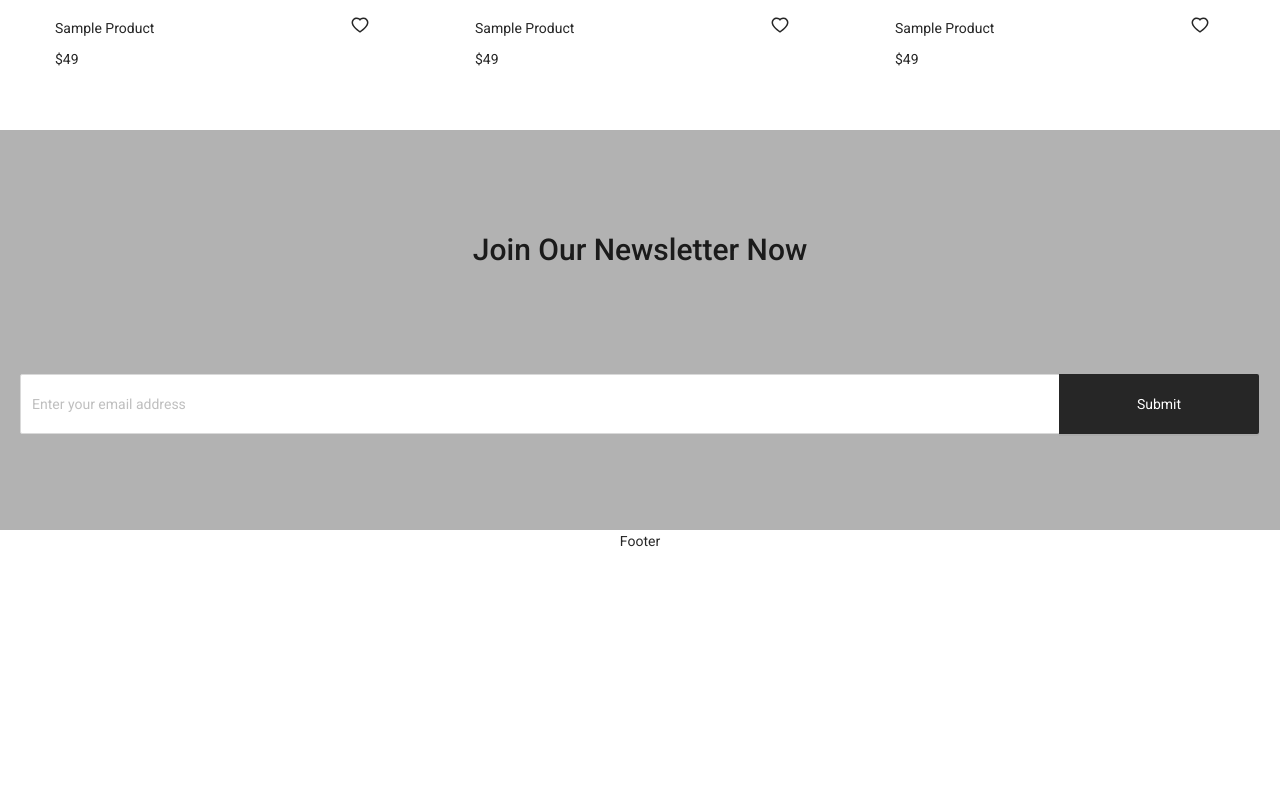
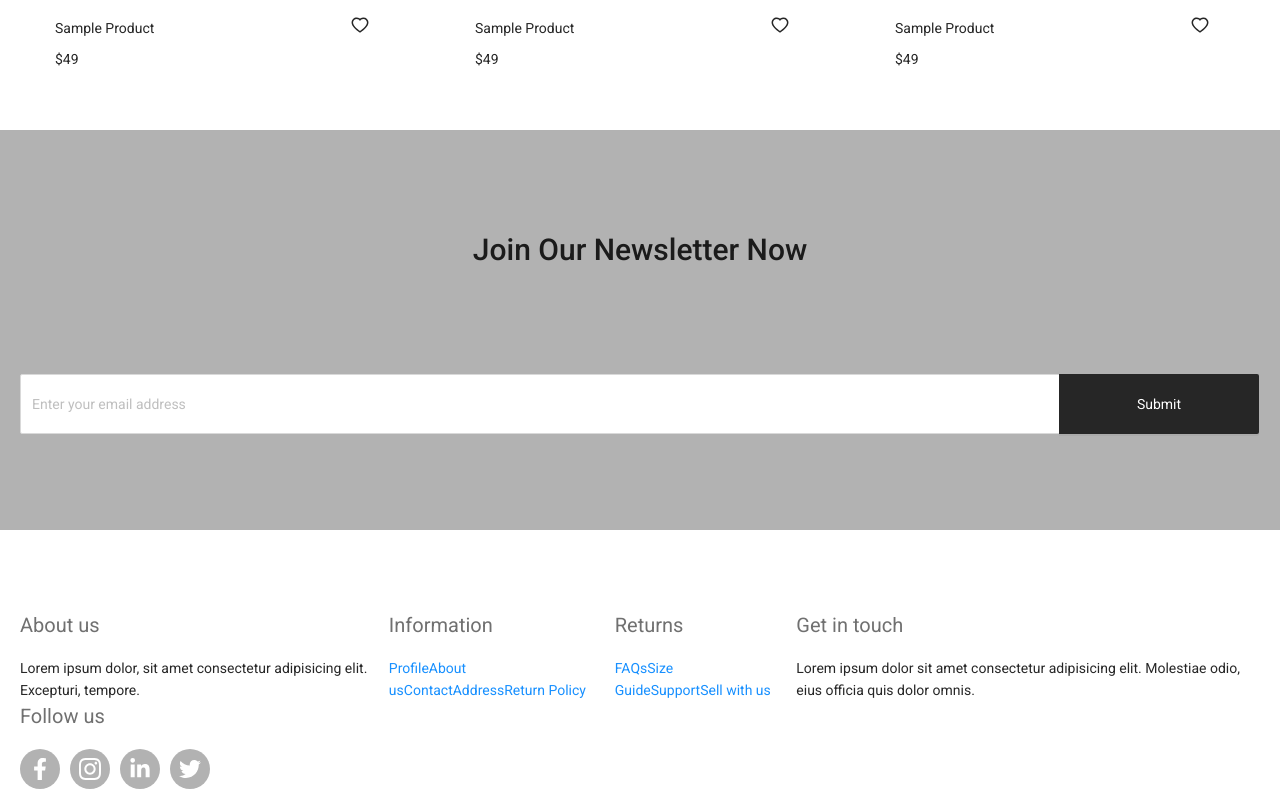
Before and after one commit to javlona/ecommerce-react, a React (Create React App) app: page / in a window 1280 px wide. Shown: the part 2555-3344 px from the top of the page. Before the commit the page ends 3107 px from the top, so only its background shows below. Built offline with nearby package versions, Linux system fonts and the light colour scheme.

Commit message:
footer styled

```diff
--- a/src/containers/Footer/index.jsx
+++ b/src/containers/Footer/index.jsx
@@ -1,8 +1,53 @@
 import React from 'react'
+import { Link } from 'react-router-dom'
+import { Wrapper } from '../../style'
+import FooterSty from './style'
+import {FaFacebookF, FaLinkedinIn, FaTwitter} from 'react-icons/fa'
+import {SiInstagram} from 'react-icons/si'
 
 function Footer() {
   return (
-    <div>Footer</div>
+    <FooterSty>
+      <Wrapper>
+        <ul className="footer__links">
+          <li className="footer__links-about">
+            <h4 className='footer__title'>About us</h4>
+            <p>Lorem ipsum dolor, sit amet consectetur adipisicing elit. Excepturi, tempore.</p>
+            <div className="footer__follow">
+              <h4 className='footer__title'>Follow us</h4>
+              <ul className="footer__follow-icons">
+                <Link to='/'><FaFacebookF /></Link>
+                <Link to='/'><SiInstagram /></Link>
+                <Link to='/'><FaLinkedinIn /></Link>
+                <Link to='/'><FaTwitter /></Link>
+              </ul>
+            </div>
+          </li>
+          <li className="footer__links-info">
+            <h4 className='footer__title'>Information</h4>
+            <Link to='/profile'>Profile</Link>
+            <Link to='/'>About us</Link>
+            <Link to='/'>Contact</Link>
+            <Link to='/'>Address</Link>
+            <Link to='/'>Return Policy</Link>
+          </li>
+          <li className="footer__links-returns">
+            <h4 className='footer__title'>Returns</h4>
+            <Link to='/'>FAQs</Link>
+            <Link to='/'>Size Guide</Link>
+            <Link to='/'>Support</Link>
+            <Link to='/'>Sell with us</Link>
+          </li>
+          <li className="footer__links-contact">
+            <h4 className='footer__title'>Get in touch</h4>
+            <p>Lorem ipsum dolor sit amet consectetur adipisicing elit. Molestiae odio, eius officia quis dolor omnis.</p>
+          </li>
+        </ul>
+        <div className="footer__copyright">
+
+        </div>
+      </Wrapper>
+    </FooterSty>
   )
 }
 
--- /dev/null
+++ b/src/containers/Footer/style.js
@@ -0,0 +1,35 @@
+import sty from "styled-components";
+import color from "../../utils/color"
+
+const FooterSty = sty.div`
+    margin: 80px 0;
+    .footer__links {
+        display: flex;
+        gap: 20px;
+        text-align: left;
+    }
+    .footer__title {
+        color: ${color.title};
+        font-weight: 400;
+        font-size: 20px;
+        margin-bottom: 1rem;
+    }
+    .footer__follow-icons {
+        display: flex;
+        gap: 10px;
+        a {
+            display: inline-flex;
+            justify-content: center;
+            align-items: center;
+            border-radius: 50%;
+            background: ${color.text};
+            padding: 5px;
+            width: 40px;
+            height: 40px;
+            font-size: 22px;
+            color: #fff;
+        }
+    }
+`
+
+export default FooterSty;
--- a/src/index.css
+++ b/src/index.css
@@ -11,6 +11,10 @@ body {
 
 a {
   text-decoration: none;
+}
+
+li {
+  list-style: none;
 }
 
 p {
```
